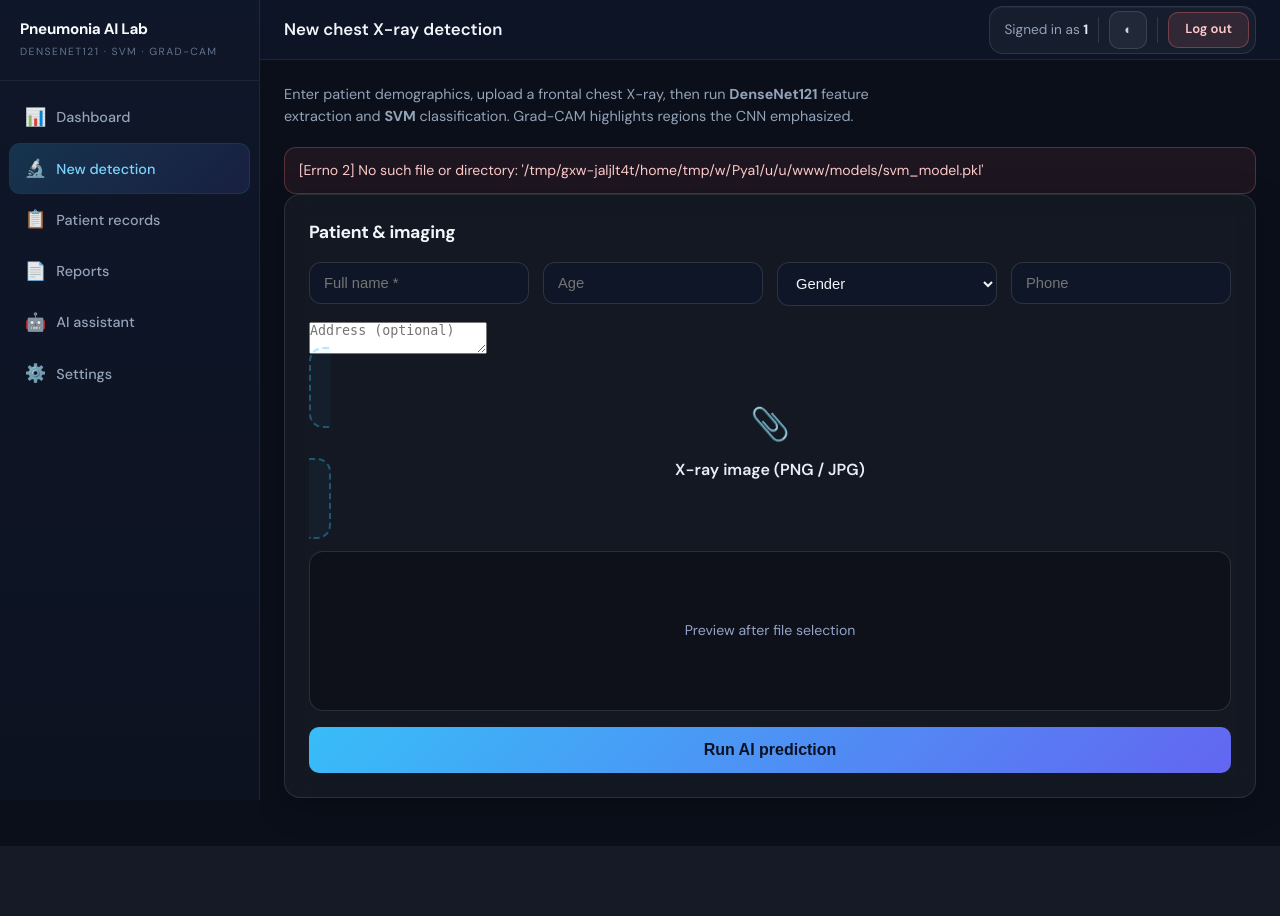
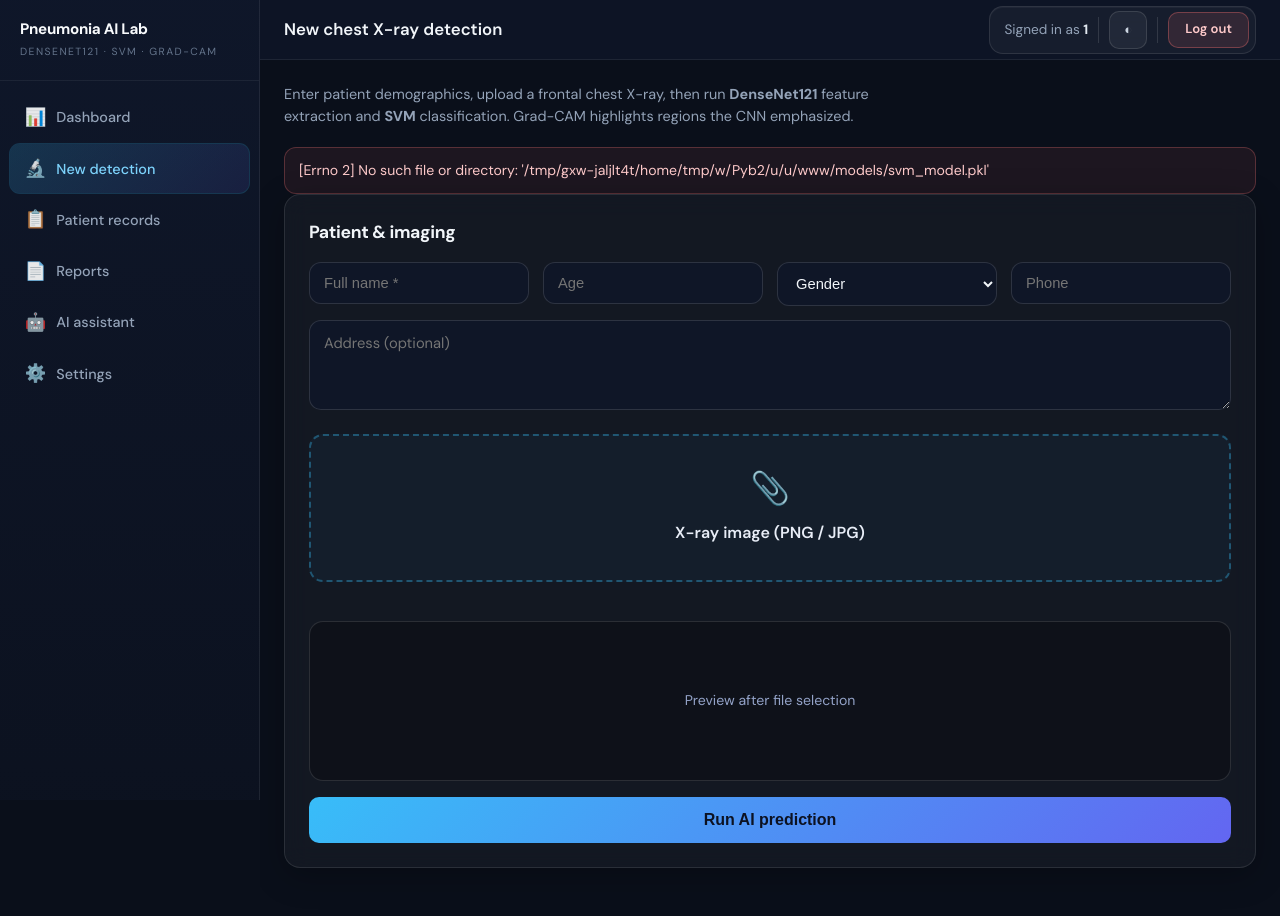
Before and after one commit to umalkhair2005-max/FYP, a Flask app: page /detection in a window 1280 px wide. Before the commit the page ends 840 px from the top, so only its background shows below. Run offline with Flask 3, Linux system fonts and the light colour scheme; the visitor is signed in with stand-in values (Sample User, id 1).

Commit message:
base line 1

```diff
--- a/backend/app.py
+++ b/backend/app.py
@@ -2,6 +2,8 @@ import os
 import re
 import json
 import uuid
+import threading
+import webbrowser
 from functools import wraps
 from datetime import date, timedelta
 
@@ -733,7 +735,20 @@ def _print_llm_startup_status():
     print("==================================================\n")
 
 
+def _open_local_browser(port: int, delay_sec: float = 1.2) -> None:
+    """Open default browser once the dev server is listening (127.0.0.1)."""
+    url = f"http://127.0.0.1:{port}/"
+    threading.Timer(delay_sec, lambda: webbrowser.open(url)).start()
+
+
 if __name__ == "__main__":
     _print_llm_startup_status()
     port = int(os.environ.get("PORT", "5000"))
-    app.run(debug=True, host="0.0.0.0", port=port)
+    use_reloader = os.environ.get("USE_RELOADER", "1").lower() not in ("0", "false", "no")
+    if use_reloader:
+        # Debug reloader: only the Werkzeug child sets WERKZEUG_RUN_MAIN=true (avoids two browser tabs).
+        if os.environ.get("WERKZEUG_RUN_MAIN") == "true":
+            _open_local_browser(port)
+    else:
+        _open_local_browser(port)
+    app.run(debug=True, host="0.0.0.0", port=port, use_reloader=use_reloader)
--- a/frontend/static/css/dashboard.css
+++ b/frontend/static/css/dashboard.css
@@ -365,8 +365,14 @@
 }
 
 .form-grid-detection textarea {
-  min-height: 72px;
+  min-height: 88px;
   resize: vertical;
+  font-family: inherit;
+  line-height: 1.45;
+}
+
+.form-grid-detection-span {
+  grid-column: 1 / -1;
 }
 
 /* AI assistant (full width main area) */
@@ -725,6 +731,19 @@ html[data-theme="light"] .data-table th {
 html[data-theme="light"] .data-table td {
   border-bottom-color: #f1f5f9;
   color: #334155;
+}
+
+html[data-theme="light"] .form-grid-detection input,
+html[data-theme="light"] .form-grid-detection select,
+html[data-theme="light"] .form-grid-detection textarea {
+  background: #fff;
+  border-color: #e2e8f0;
+  color: #0f172a;
+}
+
+html[data-theme="light"] .form-grid-detection input::placeholder,
+html[data-theme="light"] .form-grid-detection textarea::placeholder {
+  color: #94a3b8;
 }
 
 @media (max-width: 900px) {
--- a/frontend/static/css/style.css
+++ b/frontend/static/css/style.css
@@ -350,6 +350,10 @@ a:hover {
 
 .file-drop {
   position: relative;
+  display: block;
+  width: 100%;
+  box-sizing: border-box;
+  min-height: 148px;
   border: 2px dashed rgba(56, 189, 248, 0.35);
   border-radius: var(--radius-md);
   padding: 28px 20px;
@@ -357,6 +361,11 @@ a:hover {
   background: rgba(56, 189, 248, 0.04);
   transition: border-color 0.25s ease, background 0.25s ease;
   cursor: pointer;
+  overflow: hidden;
+}
+
+.file-drop-detection {
+  margin-top: 4px;
 }
 
 .file-drop:hover,
@@ -432,6 +441,24 @@ a:hover {
 
 .preview-placeholder.is-hidden {
   display: none;
+}
+
+html[data-theme="light"] .file-drop {
+  background: rgba(14, 165, 233, 0.07);
+  border-color: rgba(14, 165, 233, 0.38);
+}
+
+html[data-theme="light"] .file-drop-title {
+  color: #0f172a;
+}
+
+html[data-theme="light"] .preview-box {
+  background: #f8fafc;
+  border-color: #e2e8f0;
+}
+
+html[data-theme="light"] .preview-placeholder {
+  color: #64748b;
 }
 
 .btn-primary {
--- a/frontend/template/detection.html
+++ b/frontend/template/detection.html
@@ -35,13 +35,13 @@
             <label class="sr-only" for="phone">Phone</label>
             <input id="phone" name="phone" type="tel" placeholder="Phone" value="{{ form_vals.get('phone','') }}">
         </div>
-    </div>
-    <div style="margin-bottom:14px;">
-        <label class="sr-only" for="address">Address</label>
-        <textarea id="address" name="address" placeholder="Address (optional)">{{ form_vals.get('address','') }}</textarea>
+        <div class="form-grid-detection-span">
+            <label class="sr-only" for="address">Address</label>
+            <textarea id="address" name="address" rows="3" placeholder="Address (optional)">{{ form_vals.get('address','') }}</textarea>
+        </div>
     </div>
 
-    <label class="file-drop" id="fileDrop" style="border-color:rgba(56,189,248,0.35);">
+    <label class="file-drop file-drop-detection" id="fileDrop">
         <div class="file-drop-icon">📎</div>
         <div class="file-drop-title">X-ray image (PNG / JPG)</div>
         <input type="file" name="image" id="imageInput" accept="image/*" required aria-label="X-ray file">
```
